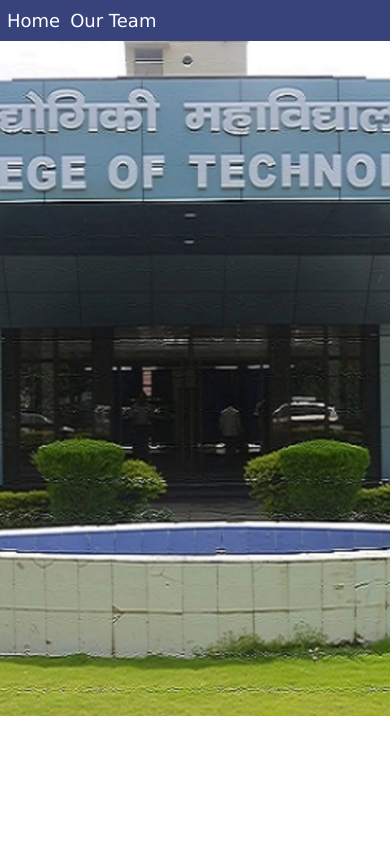
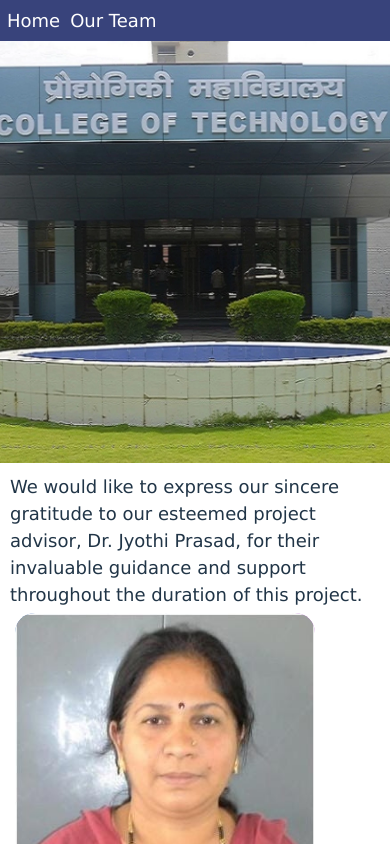
Before and after one commit to Sagar-Pant-2k2/waterStats, a React (Vite) app: page / in a window 390 px wide. Shown: the top 844 px of the page. Built offline with nearby package versions, Linux system fonts and the light colour scheme.

Commit message:
bitBeautiful

```diff
--- a/src/App.css
+++ b/src/App.css
@@ -138,8 +138,19 @@
   width: 100%;
   height: 80%;
   object-fit: cover;
+  position: 'absolute'
+
 }
+@media (max-width: 600px) {
+  .slideshow-container {
 
+    height: 50%;
+  }
+  .Slide img {
+    /* width: 50%; */
+    height: 100%;
+  }
+}
 
 
 .home-container {
```
